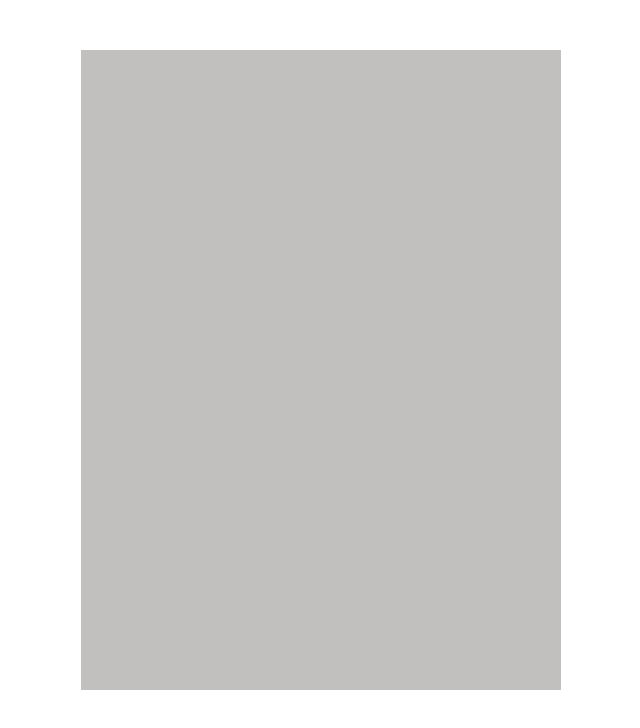
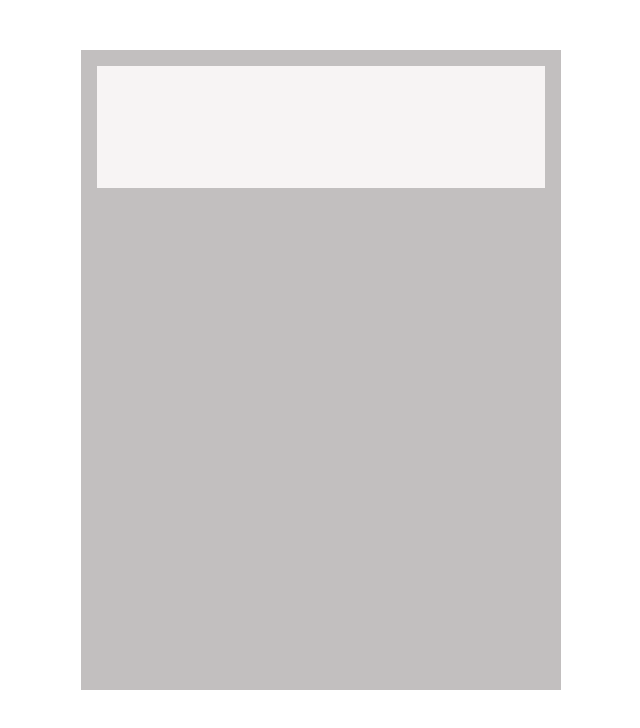
Before and after one commit to kvale17/calculator, a plain HTML site: page index.html in a window 1280 px wide. Shown: the whole page, without its empty margins (319-959 px from the left). Drawn offline with Linux system fonts and the light colour scheme.

Commit message:
Add calculator display screen

```diff
--- a/css/style.css
+++ b/css/style.css
@@ -22,4 +22,11 @@ html {
   margin-top: 2em;
   display: flex;
   flex-direction: column;
+  padding: 1em;
 }
+
+.display {
+  background-color: rgb(247, 244, 244);
+  width: 100%;
+  height: 20%;
+}
--- a/index.html
+++ b/index.html
@@ -13,6 +13,7 @@
 <body>
     <div class="container">
         <div class="calculator">
+            <div class="display"></div>
         </div>
     </div>
 </body>
```
